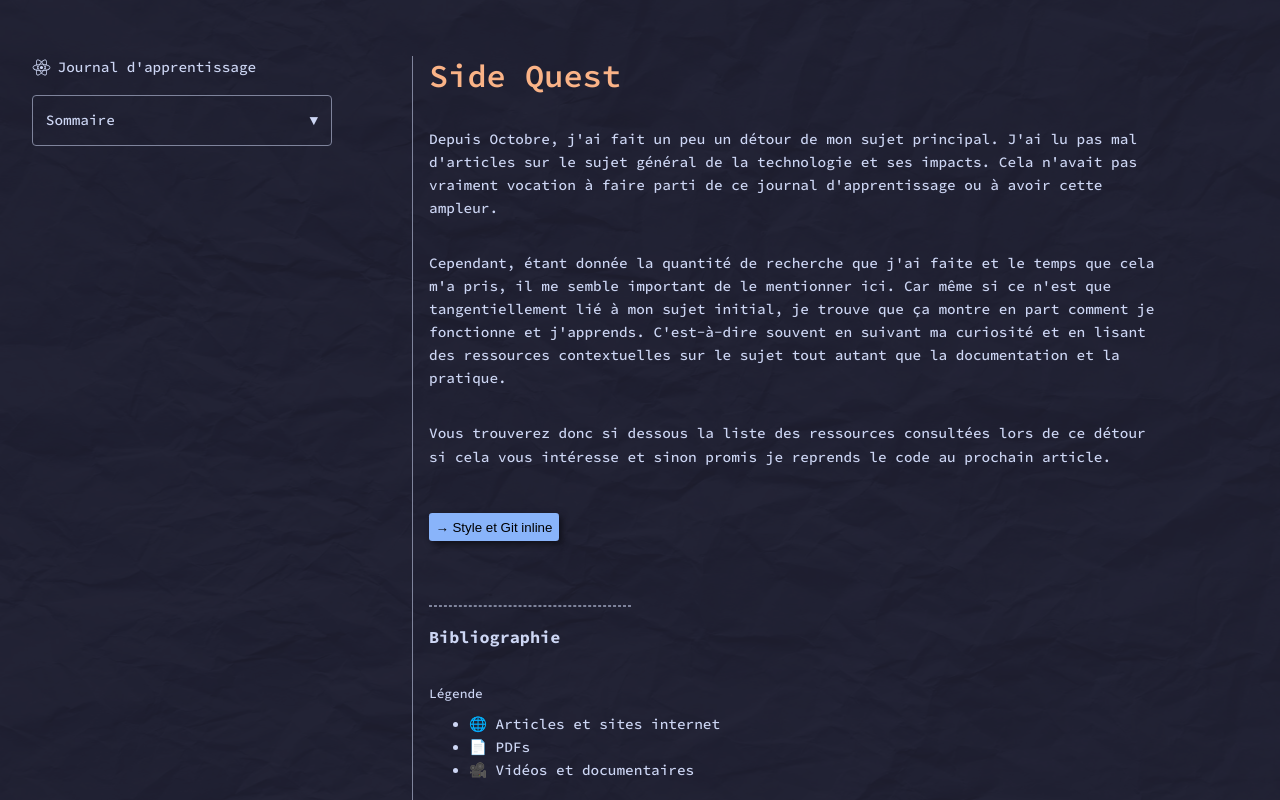
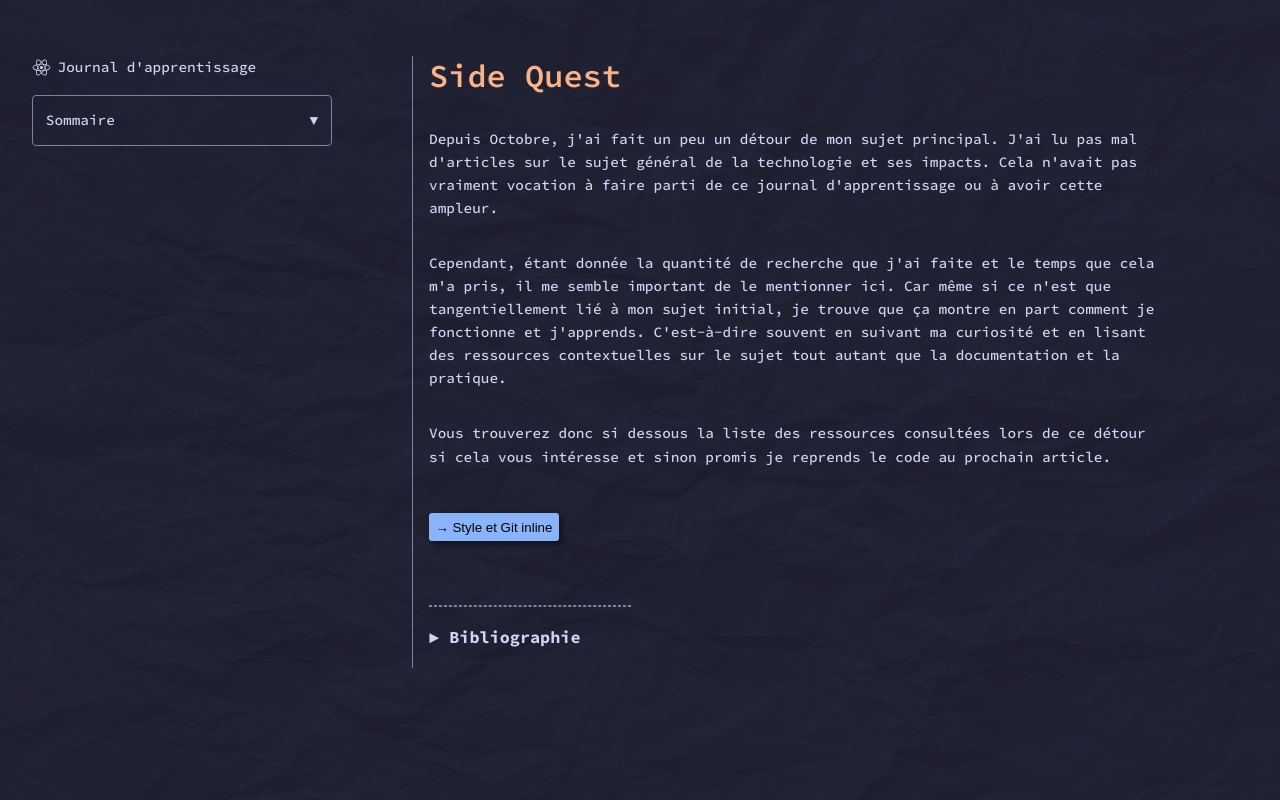
Before and after one commit to elinaliault-maker/journal-d-apprentissage, a React (Vite) app in the folder journal-app/: page /side-quest in a window 1280 px wide. Shown: the top 800 px of the page. Built offline with nearby package versions, Linux system fonts and the light colour scheme.

Commit message:
Transformer QuestBilblio en dropdown/accordion

```diff
--- a/journal-app/src/App.css
+++ b/journal-app/src/App.css
@@ -94,7 +94,7 @@ a:hover {
     margin: 0;
     border: 1px dashed var(--overlay-1);
 }
-#footnotes p {
+#footnotes p, #footnotes li {
     font-size: 0.8rem;
 }
 #footnotes p:first-of-type {
@@ -213,3 +213,7 @@ button:hover {
     text-decoration: none;
     color: var(--text);
 }
+
+.cursor-pointer {
+    cursor: pointer;
+}
--- a/journal-app/src/components/articles/QuestBiblio.jsx
+++ b/journal-app/src/components/articles/QuestBiblio.jsx
@@ -1,8 +1,6 @@
-export default function QuestBiblio() {
-    return (
-    <div id="footnotes">
-        <hr/>
-        <h3>Bibliographie</h3>
+import { useState } from "react";
+
+const BIBLIO = <>
     <p>Légende</p>
     <ul>
         <li>🌐 Articles et sites internet</li>
@@ -77,6 +75,22 @@ export default function QuestBiblio() {
         <li>🌐 <a target="_blank" href="https://newpublic.org/">New_ Public</a></li>
         <li>🎥 <a target="_blank" href="https://www.youtube.com/watch?v=dQp9mgOHwXw">The case against logging off</a> | Taylor Lorenz | YouTube video</li>
     </ul>
+</>
+
+
+export default function QuestBiblio() {
+    const [isActive, setIsActive] = useState(false);
+
+    return (
+    <div id="footnotes">
+        <hr/>
+        <h3 className="cursor-pointer"
+        onClick={() => setIsActive(!isActive)}>
+            <span>{isActive ? '▼' : '►'}</span>
+            {" "} Bibliographie
+        </h3>
+
+        {isActive && BIBLIO}
     </div>
     )
 }
```
Lines whose indentation alone changed are shown as unchanged.
